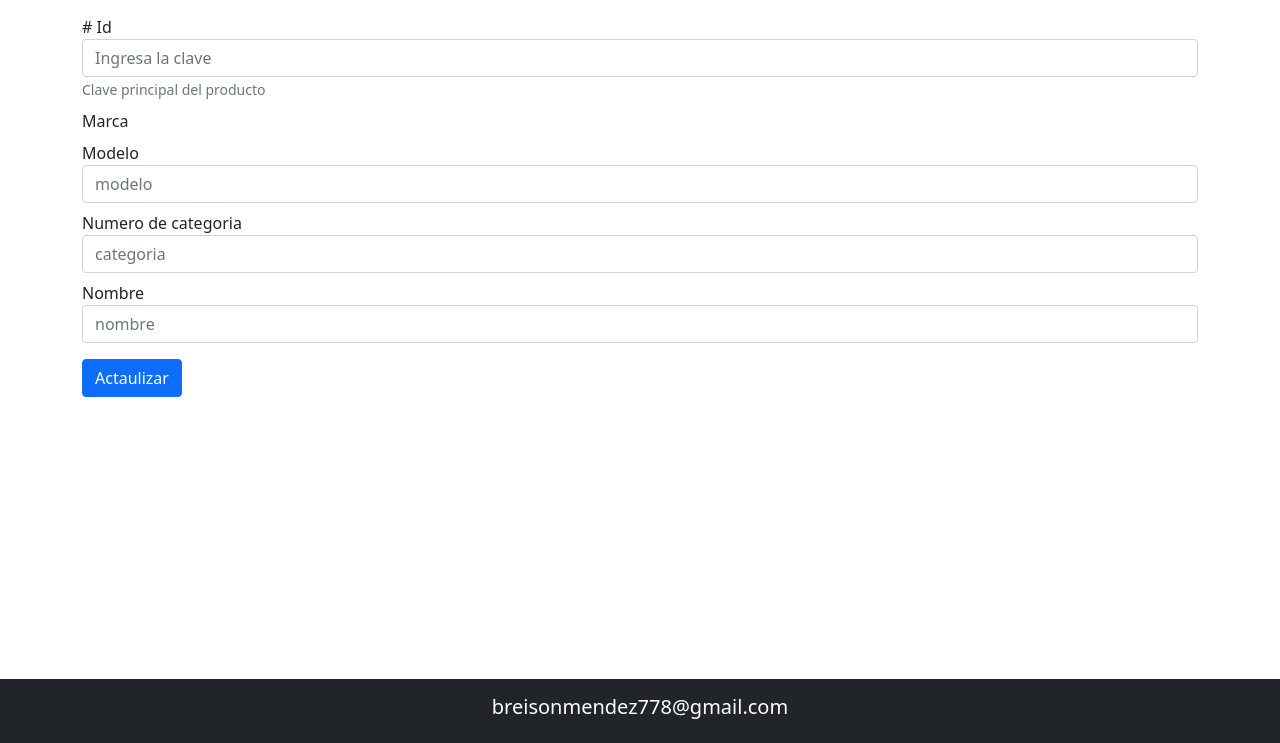
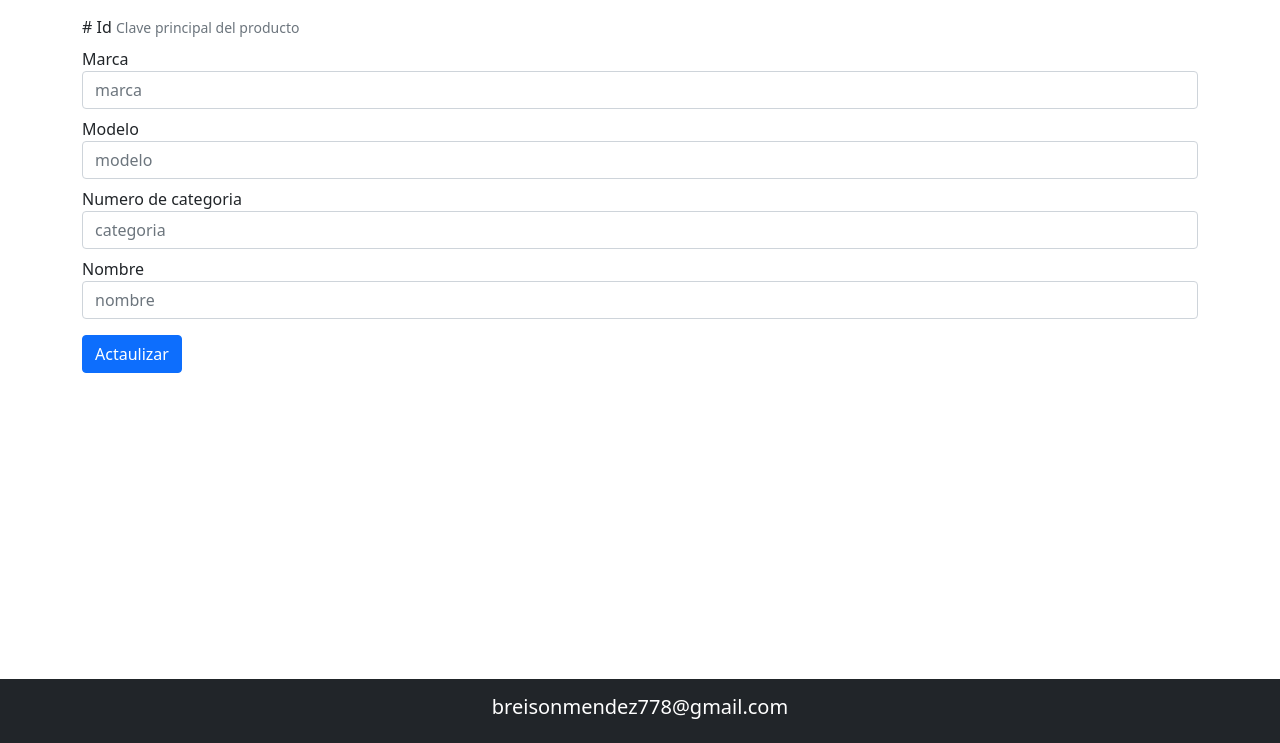
Before and after one commit to BreisonMendez124/js-crud, a plain HTML site: page AJAX/update/disfraz.html in a window 1280 px wide. Shown: the part 57-800 px from the top of the page. Drawn offline with nearby package versions, Linux system fonts and the light colour scheme; no server answers.

Commit message:
Update disfraz.html

```diff
--- a/AJAX/update/disfraz.html
+++ b/AJAX/update/disfraz.html
@@ -52,12 +52,12 @@
 
           <div class="form-group mt-2">
             <label for="id"># Id</label>
-            <input type="number" id="id" name="data" class="form-control"  placeholder="Ingresa la clave">
+            <input type="number" id="id" name="data" class="form-control"  placeholder="Ingresa la clave" disabled style="display:none;">
             <small class="form-text text-muted">Clave principal del producto</small>
           </div>
           <div class="form-group mt-2">
             <label for="marca">Marca</label>
-            <input type="text" id="brand" name="data" placeholder="marca" class="form-control" disabled style="display:none;">
+            <input type="text" id="brand" name="data" placeholder="marca" class="form-control" >
           </div>
 
           <div class="form-group mt-2">
```
